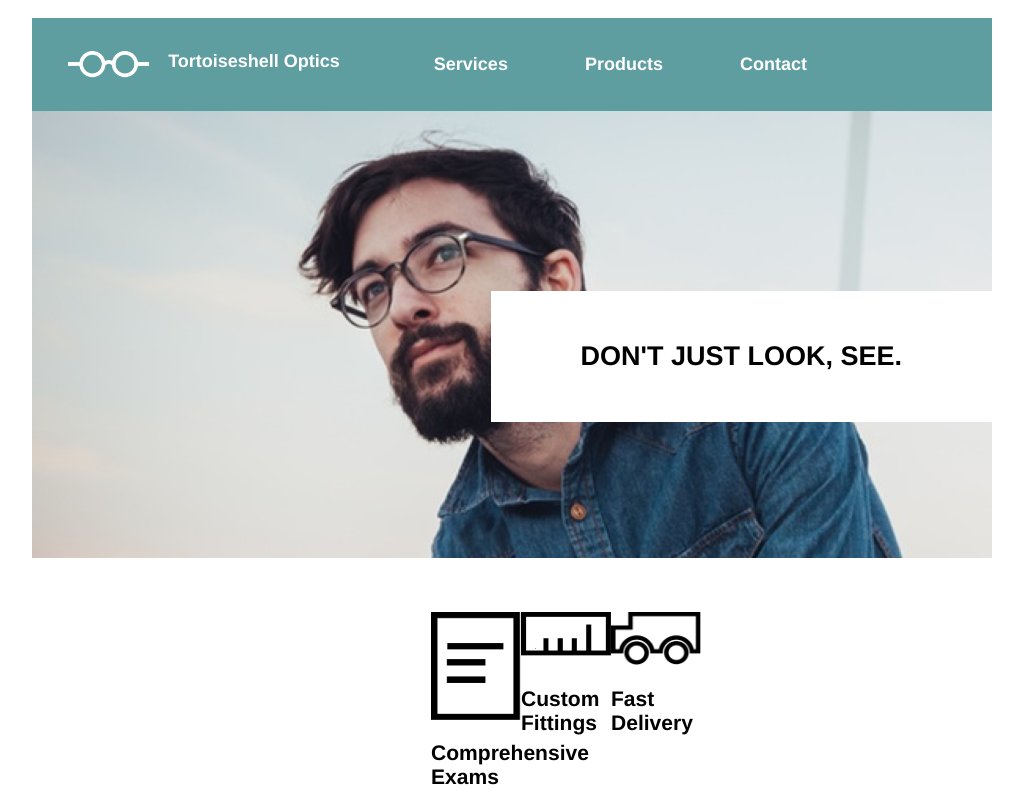
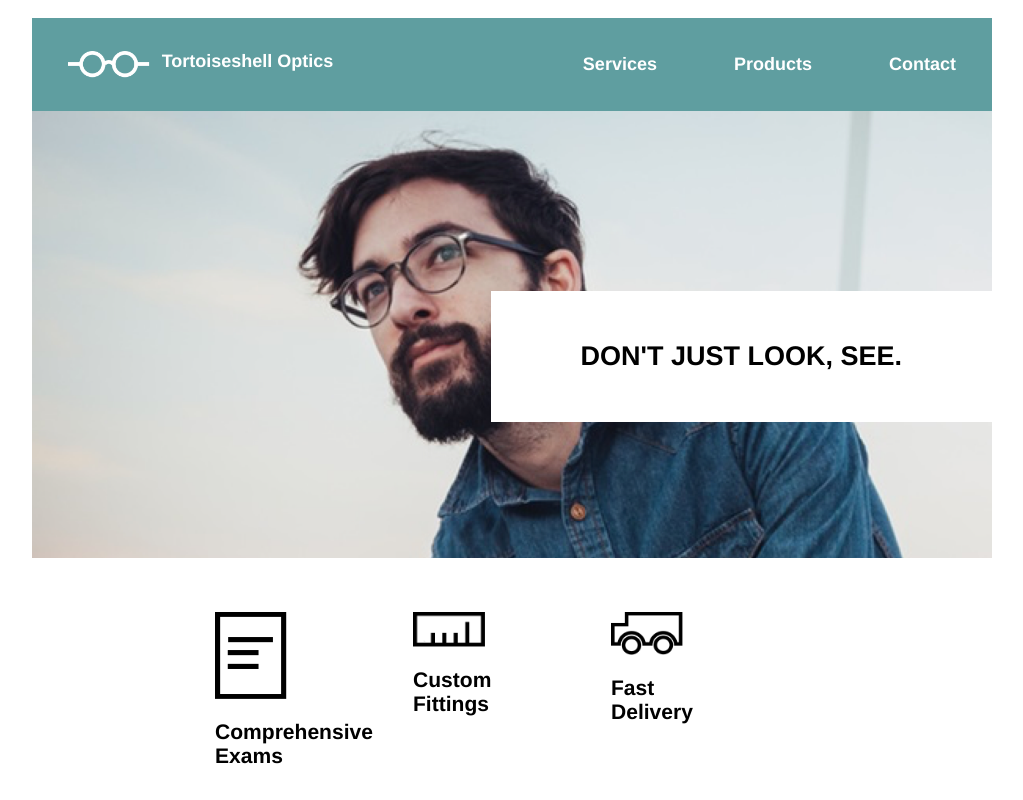
Before and after one commit to JennyLCarpenter/Tortoiseshell, a plain HTML site: page index.html in a window 1280 px wide. Shown: the top 800 px of the page, without its empty margins (128-1151 px from the left). Drawn offline with Linux system fonts and the light colour scheme.

Commit message:
Almost Final.

```diff
--- a/index.html
+++ b/index.html
@@ -33,7 +33,7 @@
     <!-- Midsection Navigation -->
     <div class='midsectionnav'>
       <div class='feature'>
-      <img src="./resources/images/paper-icon.png"/>
+      <img id='paper' src="./resources/images/paper-icon.png"/>
       <h3>Comprehensive Exams</h3></div>
       <div class='feature'>
       <img src="./resources/images/ruler-icon.png"/>
--- a/resources/styles/style.css
+++ b/resources/styles/style.css
@@ -10,7 +10,7 @@ html {font-family: Helvetica;
          width: 100%
        }
 .header span {color: white;
-                  padding-right: 1rem;
+                  padding-right: 9rem;
                   padding-top: 1rem;
                   padding-bottom: 1rem;
                   height: 1.5rem;
@@ -18,12 +18,14 @@ html {font-family: Helvetica;
 .topbanner {background: cadetblue;
       display: flex;
       align-items: center;
+      justify-content: space-between;
       margin-top: 1rem;
       width: 100%;
       }
 .topbanner img {
                 padding-left: 2rem;
-                padding-right: 1rem;
+                /*padding-right: 1rem;*/
+                padding-right: 0;
                 padding-top: 1rem;
                 padding-bottom: 1rem;
                 height: 1.5rem;
@@ -32,7 +34,7 @@ html {font-family: Helvetica;
              color: white;
              padding: 1rem 2rem;
              display: inline-flex;
-             justify-content: flex-end;
+             /*justify-content: flex-end;*/
 }
 
 .container {width: 960px;
@@ -45,25 +47,31 @@ html {font-family: Helvetica;
             margin-top: 10rem;
 }
 .midsectionnav {display: flex;
-                margin: 3rem;
+                margin-top: 3rem;
                 justify-content: center;
-                height: 8rem;
-                width: 960px;
+                /*height: 8rem;*/
+                width: 100%;
                 align-items: center;
+                /*vertical-align: baseline;*/
+
 }
 
 .feature {width: 5rem;
           height: 8rem;
           display: flex;
           flex-direction: column;
-          /*align-items: center;
-          text-align: center;*/
-          justify-content: space-between;
+          padding-right: 6rem;
+          text-align: center;
+          align-self: center;
 
 }
-.midsectionnav h3 {margin-right: 6rem;
+
+.feature img {width: 4rem;
+}
+.midsectionnav h3 {padding-right: 6rem;
                   /*align-items: center;
                   text-align: center;*/
+
 }
 .introheading {display: flex;
                color: white;
```
Lines whose indentation alone changed are shown as unchanged.
